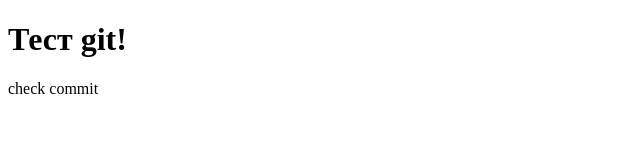
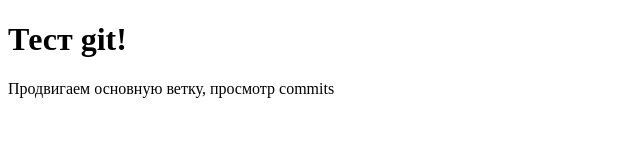
Before and after one commit to Vadik58/firstGit, a plain HTML site: page index.html in a window 1280 px wide. Shown: the whole page, without its empty margins (0-640 px from the left). Drawn offline with Linux system fonts and the light colour scheme.

Commit message:
commit main check

```diff
--- a/index.html
+++ b/index.html
@@ -8,7 +8,7 @@
 
 <body>
 <h1>Тест git!</h1>
-<p>check commit</p>
+<p>Продвигаем основную ветку, просмотр commits</p>
 
 </body>
 
```
